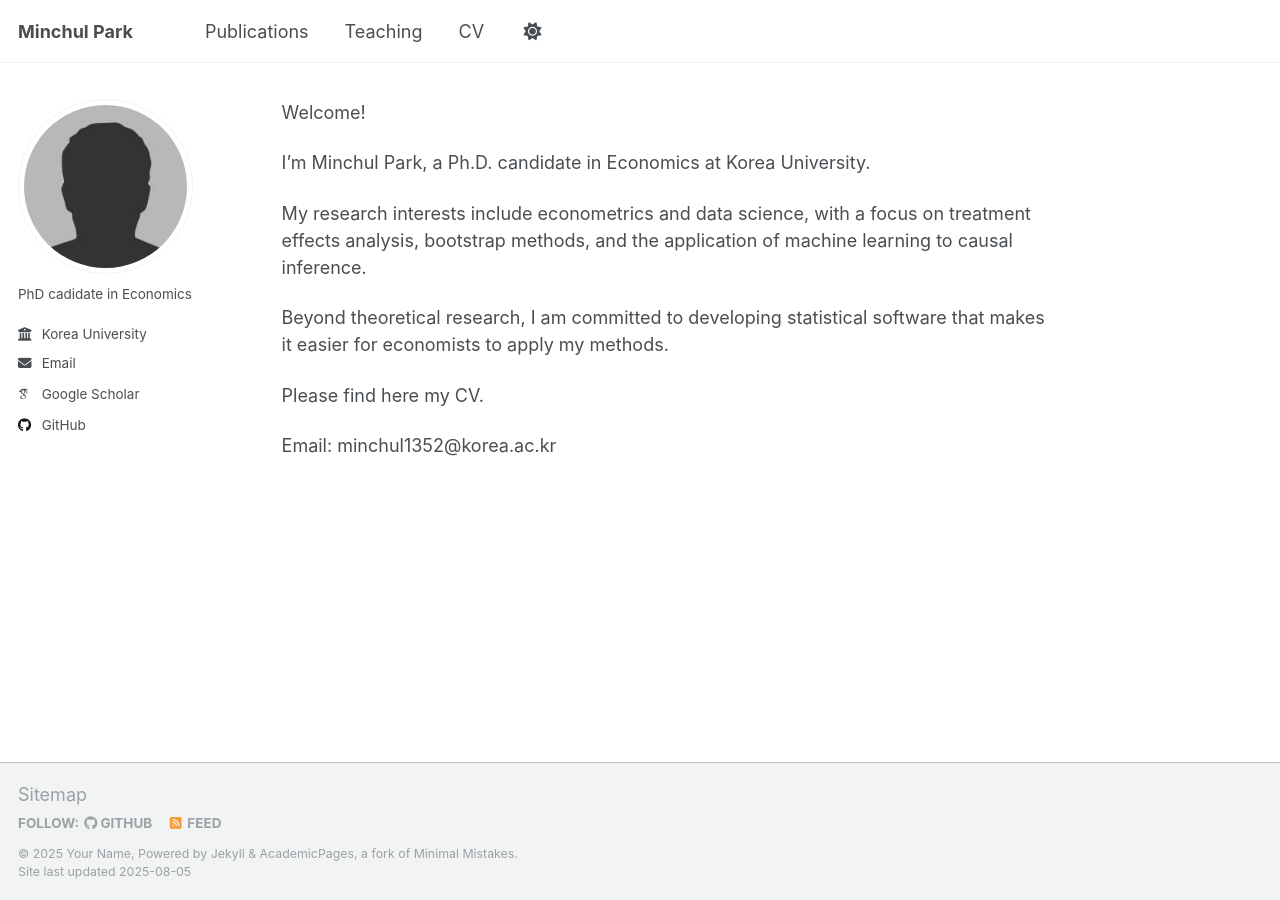
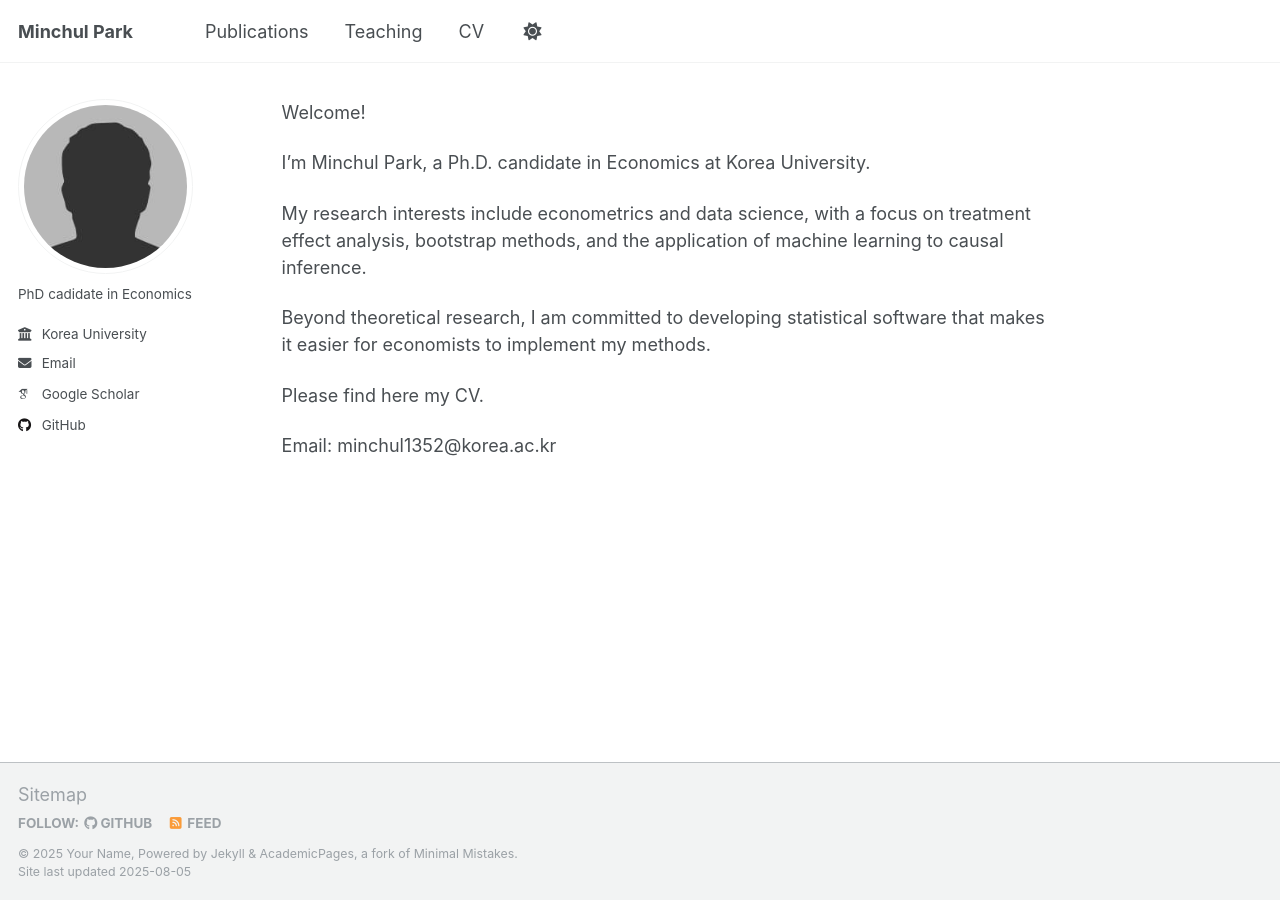
Before and after one commit to econompark/econompark.github.io, a Jekyll site: the page built from _pages/about.md, in a window 1280 px wide. Built offline with Jekyll 4.4.1, drawn with Linux system fonts in a browser that asks for light colours; some web fonts are replaced; our own code applies the rules of GitHub Pages for plain Markdown files; a script that is not in the unit is left out.

Commit message:
Update about.md

```diff
--- a/_pages/about.md
+++ b/_pages/about.md
@@ -2,9 +2,9 @@ Welcome!
 
 I'm Minchul Park, a Ph.D. candidate in Economics at Korea University.
 
-My research interests include econometrics and data science, with a focus on treatment effects analysis, bootstrap methods, and the application of machine learning to causal inference.
+My research interests include econometrics and data science, with a focus on treatment effect analysis, bootstrap methods, and the application of machine learning to causal inference.
 
-Beyond theoretical research, I am committed to developing statistical software that makes it easier for economists to apply my methods.
+Beyond theoretical research, I am committed to developing statistical software that makes it easier for economists to implement my methods.
 
 Please find here my CV.
 
```
